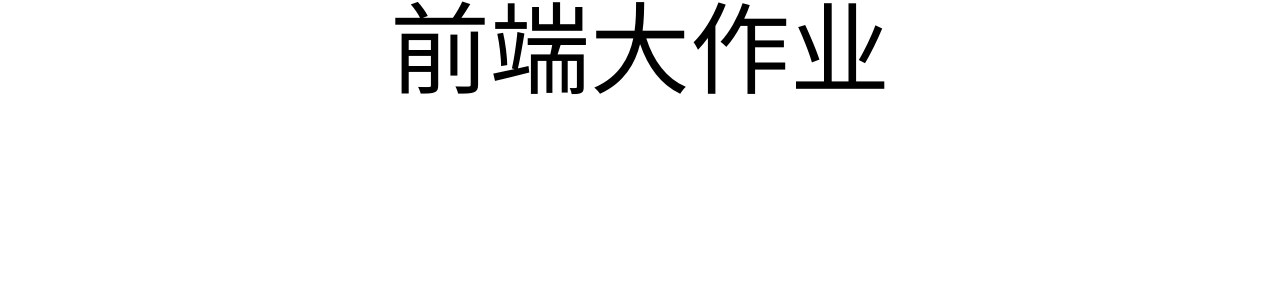
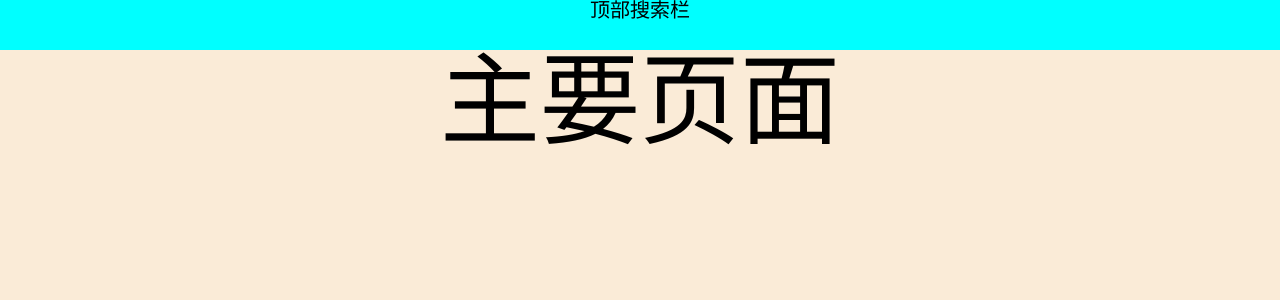
Before and after one commit to YuChenLiao/frontend-posttest, a React (Create React App) app: page / in a window 1280 px wide. Shown: the top 300 px of the page. Built offline with nearby package versions, Linux system fonts and the light colour scheme.

Commit message:
初始化完成

```diff
--- a/public/index.html
+++ b/public/index.html
@@ -28,7 +28,7 @@
   </head>
   <body>
     <noscript>You need to enable JavaScript to run this app.</noscript>
-    <div id="root"></div>
+    <div id="root" style="height: 100%;"></div>
     <!--
       This HTML file is a template.
       If you open it directly in the browser, you will see an empty page.
--- a/src/App.css
+++ b/src/App.css
@@ -1,3 +1,5 @@
 .App {
   text-align: center;
+  background-color: antiquewhite;
+  min-height: 100%;
 }
--- a/src/App.js
+++ b/src/App.js
@@ -1,9 +1,12 @@
 import './App.css';
+import HeaderTab from './components/header';
+import MainPage from './components/mainPage';
 
 function App() {
   return (
     <div className="App">
-      前端大作业
+      <HeaderTab></HeaderTab>
+      <MainPage></MainPage>
     </div>
   );
 }
--- /dev/null
+++ b/src/components/header.css
@@ -0,0 +1,5 @@
+.tab {
+  height: .5rem;
+  background-color: aqua;
+  font-size: .2rem;
+}
--- /dev/null
+++ b/src/components/header.js
@@ -0,0 +1,10 @@
+import React, {} from "react";
+import './header.css'
+
+const HeaderTab = () => {
+  return (
+    <div className="tab">顶部搜索栏</div>
+  );
+}
+
+export default HeaderTab;
--- /dev/null
+++ b/src/components/mainPage.js
@@ -0,0 +1,9 @@
+import React, {} from "react";
+
+const MainPage = () => {
+  return (
+    <div>主要页面</div>
+  );
+}
+
+export default MainPage;
```
